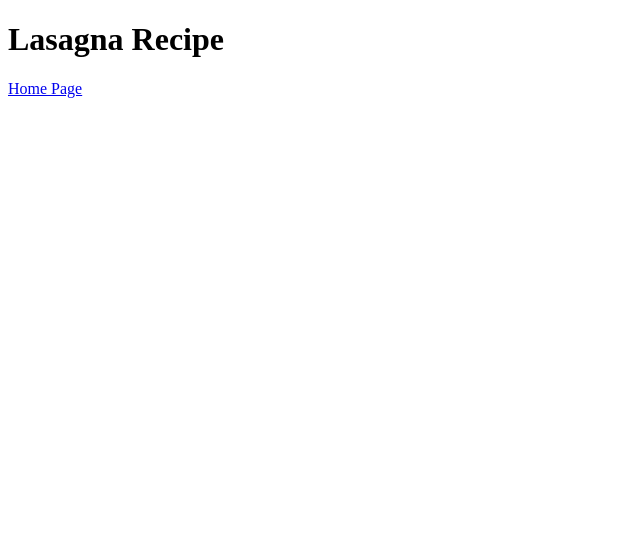
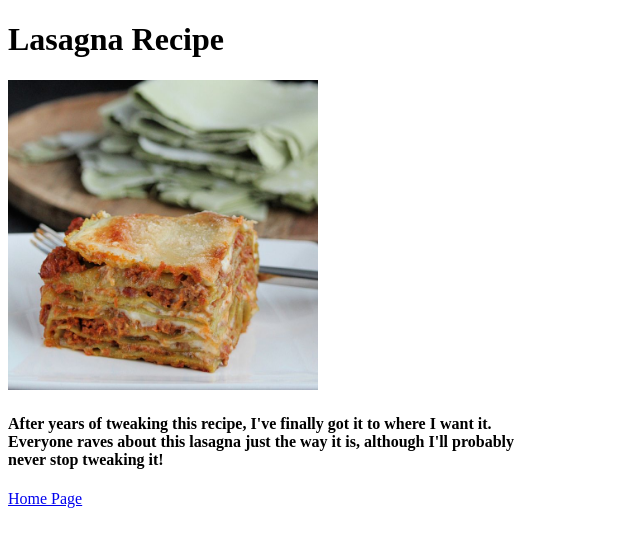
Before and after one commit to Dj-KonRAD/my-recipes, a plain HTML site: page recipes/lasagna.html in a window 1280 px wide. Shown: the whole page, without its empty margins (0-640 px from the left). Drawn offline with Linux system fonts and the light colour scheme.

Commit message:
Began Iteration 3: Recipe Page Content
Created new directory "images/"
Added Lasagna image
Added <p> after <h1> heading in lasagna.html
Added <img src>
Added Description under image

```diff
--- a/recipes/lasagna.html
+++ b/recipes/lasagna.html
@@ -7,6 +7,10 @@
 </head>
 <body>
     <h1>Lasagna Recipe</h1>
+    <p><img src="../images/Lasagne.jpeg" height="310" width="310"></p>
+    <p><h4>After years of tweaking this recipe, I've finally got it to where I want it.
+        <br>Everyone raves about this lasagna just the way it is, although I'll probably
+        <br>never stop tweaking it!</h4></p>
     <p><a href="../index.html">Home Page</a></p>
 </body>
 </html>
```
Also changed, not shown: images/Lasagne.jpeg (added).
